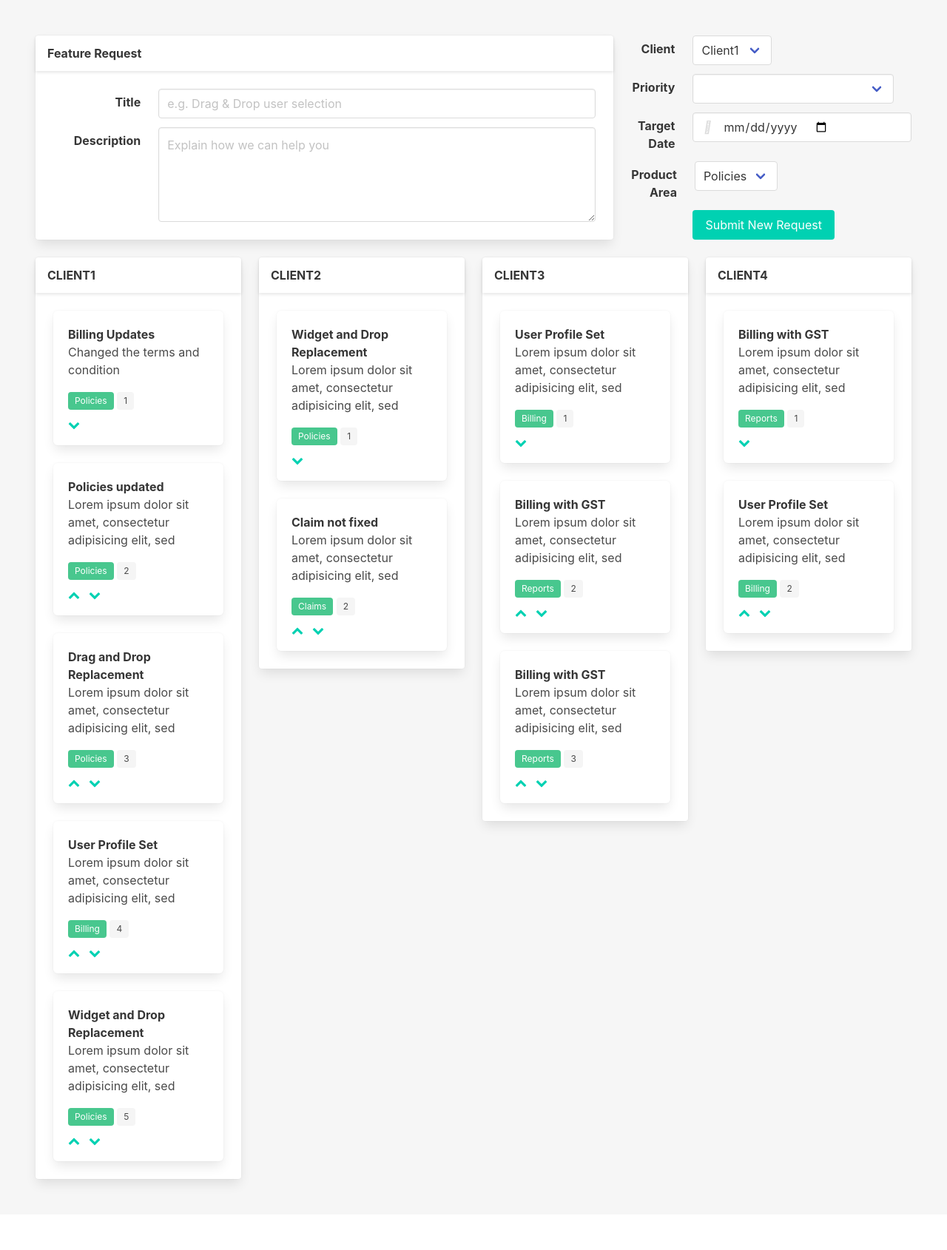
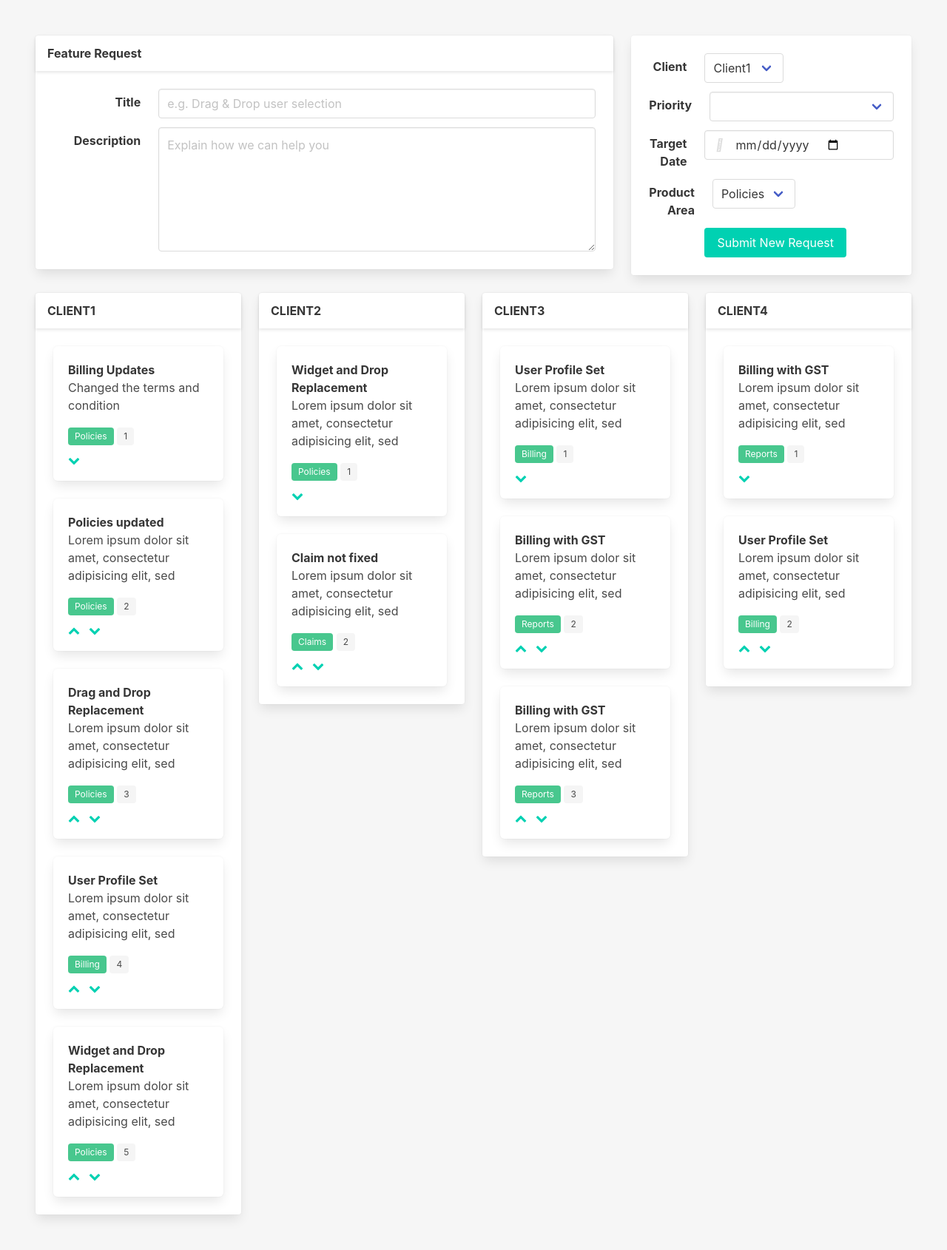
Before and after one commit to BastinRobin/britecore-request, a Flask app: page / in a window 1280 px wide. Shown: the part 52-1742 px from the top of the page at 74% size. Before the commit the page ends 1660 px from the top, so only its background shows below. Run offline with Flask 2, Linux system fonts and the light colour scheme; data comes from the database, SQL or seed files in the repository; both versions use the stored data as it was after the commit; some libraries are stand-ins or nearby versions.

Commit message:
Modified: Tweaked the UI

```diff
--- a/templates/index.html
+++ b/templates/index.html
@@ -101,7 +101,7 @@
                           <div class="field-body">
                               <div class="field">
                               <div class="control">
-                                  <textarea class="textarea" name="description" placeholder="Explain how we can help you" required></textarea>
+                                  <textarea class="textarea" rows="6" name="description" placeholder="Explain how we can help you" required></textarea>
                               </div>
                               </div>
                           </div>
@@ -112,6 +112,8 @@
 
             </div>
             <div class="column is-4">
+                <div class="card">
+                  <div class="card-content">
                     <div class="field is-horizontal">
                         <div class="field-label is-normal">
                             <label class="label">Client</label>
@@ -196,6 +198,8 @@
                             </div>
                         </div>
                     </div>
+                  </div>
+                </div>
               </form>
             </div>
         </div>
```
Also changed, not shown: database.db. Lines whose indentation alone changed are shown as unchanged.
